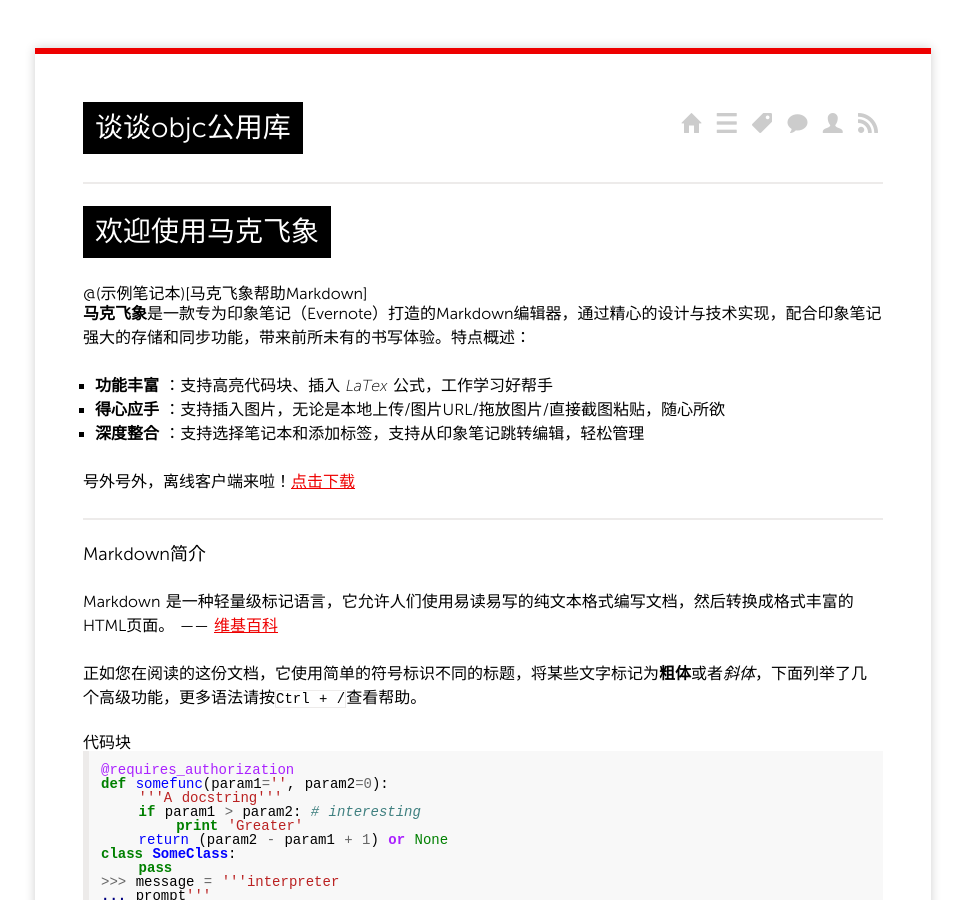
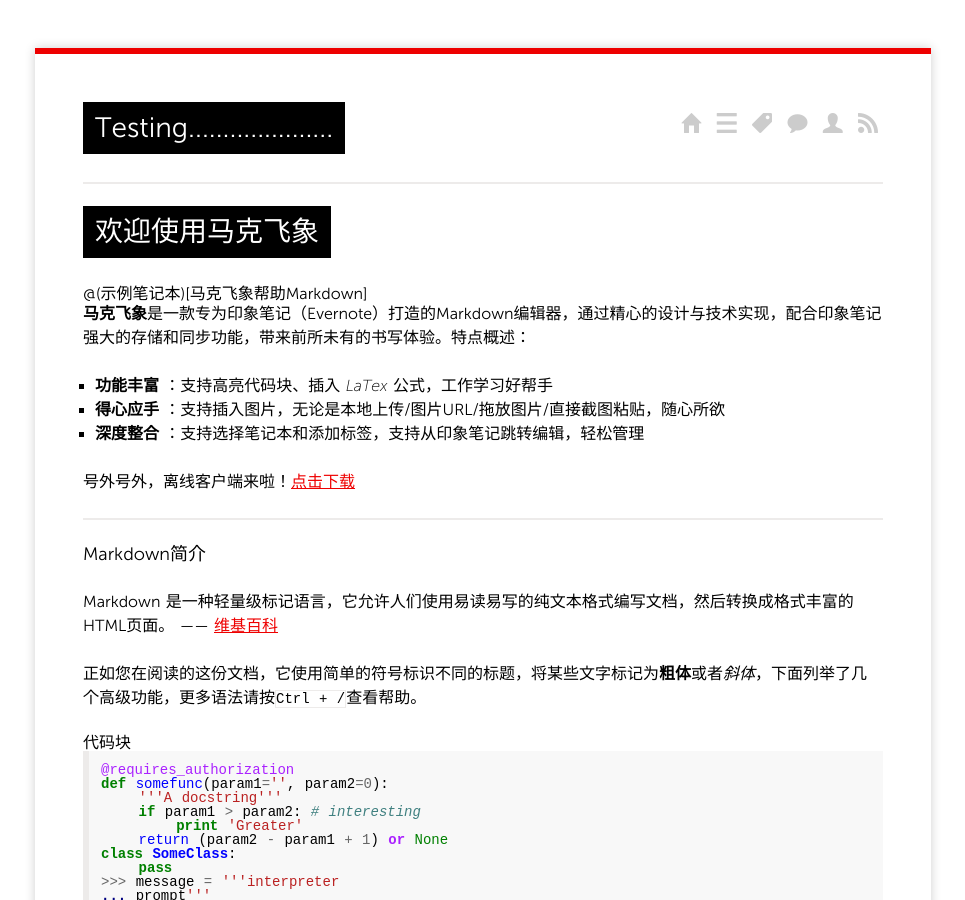
Before and after one commit to jellyang/xiangshuai.github.com, a Jekyll site: the page built from _posts/2014/2014-03-10-test.md, in a window 1280 px wide and 900 px high. Shown: the whole window, without its empty margins (157-1122 px from the left). Built offline with Jekyll 4.4.1, drawn with Linux system fonts in a browser that asks for light colours; Markdown is read by kramdown in place of the engine named in the settings; comment, search, counter and statistics services are not loaded.

Commit message:
add test post

```diff
--- a/_posts/2014/2014-03-10-test.md
+++ b/_posts/2014/2014-03-10-test.md
@@ -1,10 +1,11 @@
 ---
 layout: post
-title: 谈谈objc公用库
+title: Testing.....................
 categories:
 - Test
 tags:
 - post
+- evernote
 ---
 
 # 欢迎使用马克飞象
```
